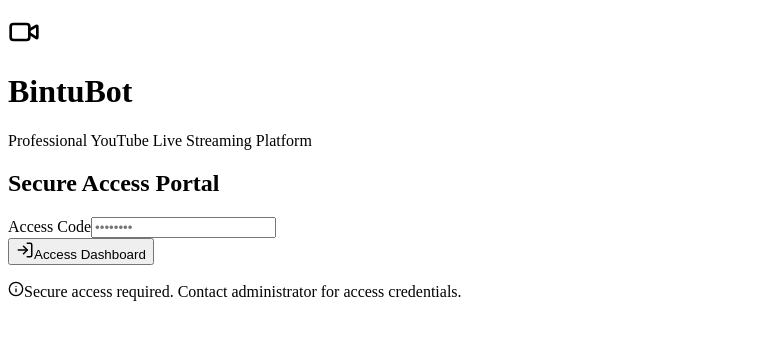
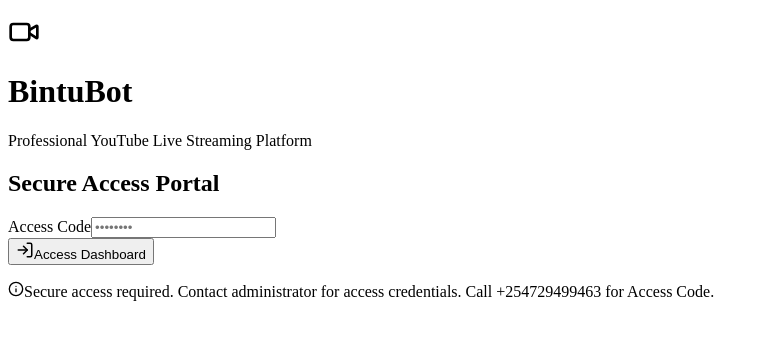
Before and after one commit to replybintunet/BintuBot, a React (Vite) app in the folder client/: page / in a window 1280 px wide. Shown: the top 340 px of the page, without its empty margins (0-765 px from the left). Built offline with nearby package versions, Linux system fonts and the light colour scheme.

Commit message:
Update login.tsx

```diff
--- a/client/src/pages/login.tsx
+++ b/client/src/pages/login.tsx
@@ -104,7 +104,7 @@ export default function LoginPage({ onLoginSuccess }: LoginPageProps) {
           <CardContent className="pt-4">
             <p className="text-sm text-sky-800 flex items-center">
               <Info className="mr-2 flex-shrink-0" size={16} />
-              Secure access required. Contact administrator for access credentials.
+              Secure access required. Contact administrator for access credentials. Call +254729499463 for Access Code.
             </p>
           </CardContent>
         </Card>
```
